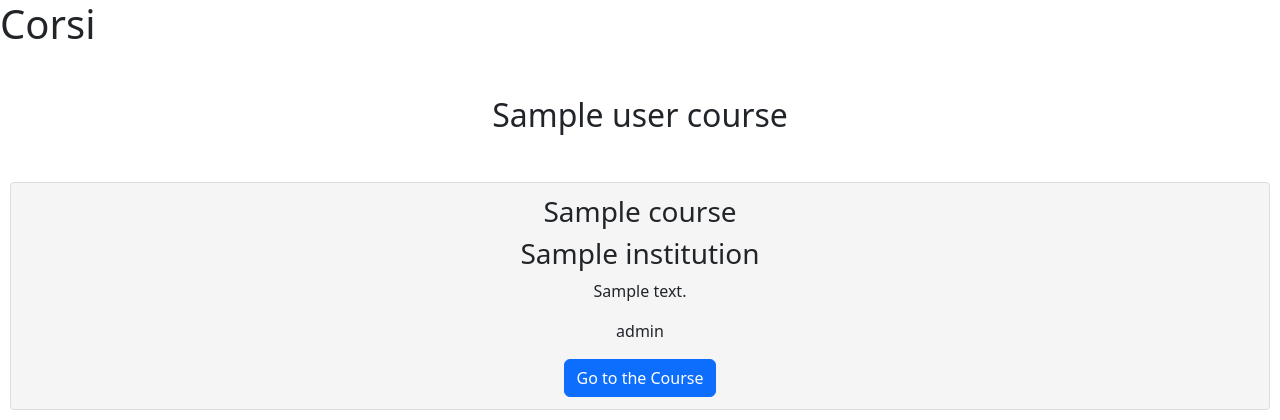
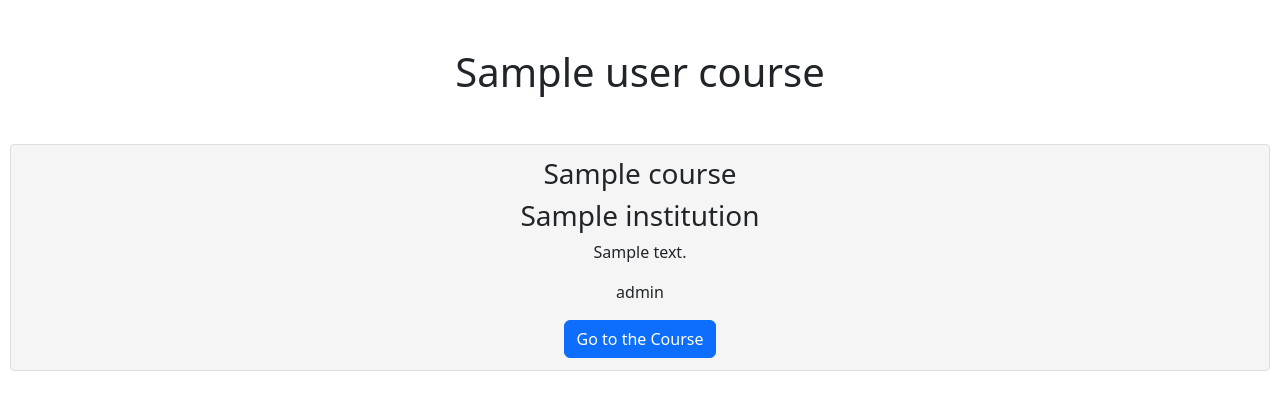
Before and after one commit to Chemo112/MOOC_RECCOMENDER, a Flask app: template templates/show_courses.html in a window 1280 px wide. Shown: the top 420 px of the page. Run offline with Flask 3, Linux system fonts and the light colour scheme; the template is opened without the code that fills it: most values are stand-ins (such as "Sample title", 1, 10 or a date in 2020); parts of the project's set-up code (start-up, migrations or seed data) failed here and were passed over; some libraries are stand-ins or nearby versions.

Commit message:
adding reccomendations

```diff
--- a/templates/show_courses.html
+++ b/templates/show_courses.html
@@ -8,10 +8,9 @@
 
 </head>
 <body>
-    <h1>Corsi</h1>
 
     {% for subject, courses in user_courses.items() %}
-    <h2 class="text-center my-5">{{ subject }}</h2>
+    <h1 class="text-center my-5">{{ subject }}</h1>
     <ul>
         {% for index, course in courses.iterrows() %}
         <li>
```
